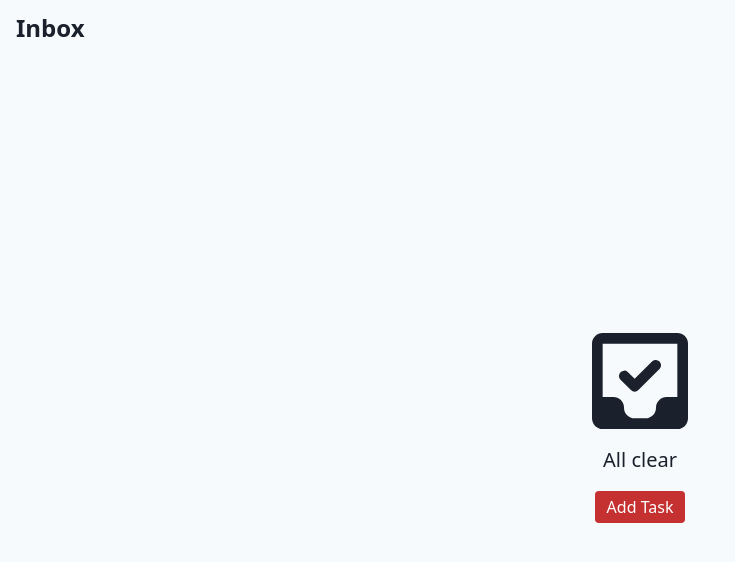
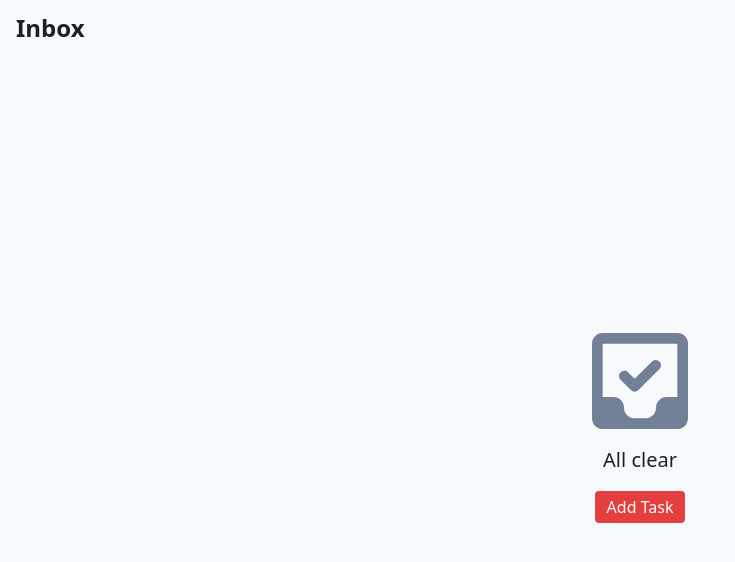
Before and after one commit to rezyaev/todo-app, a React app: page / in a window 1280 px wide. Shown: the top 562 px of the page, without its empty margins (0-735 px from the left). Built offline with nearby package versions, Linux system fonts and the light colour scheme; what @tailwindcss/custom-forms would draw is missing.

Commit message:
improve light theme colors

```diff
--- a/src/App.tsx
+++ b/src/App.tsx
@@ -174,11 +174,11 @@ const AllClearView: React.FC<{ dispatch: React.Dispatch<Action> }> = ({ dispatch
 const InboxCheckIcon: React.FC<{ className: string }> = ({ className }) => (
 	<svg className={className} xmlns="http://www.w3.org/2000/svg" viewBox="0 0 24 24">
 		<path
-			className="fill-current dark:text-gray-500"
+			className="fill-current text-gray-600 dark:text-gray-500"
 			d="M5 3h14a2 2 0 0 1 2 2v14a2 2 0 0 1-2 2H5a2 2 0 0 1-2-2V5c0-1.1.9-2 2-2zm0 2v10h2a2 2 0 0 1 2 2c0 1.1.9 2 2 2h2a2 2 0 0 0 2-2c0-1.1.9-2 2-2h2V5H5z"
 		/>
 		<path
-			className="fill-current dark:text-gray-500"
+			className="fill-current text-gray-600 dark:text-gray-500"
 			d="M11 11.59l3.3-3.3a1 1 0 0 1 1.4 1.42l-4 4a1 1 0 0 1-1.4 0l-2-2a1 1 0 0 1 1.4-1.42l1.3 1.3z"
 		/>
 	</svg>
@@ -255,7 +255,7 @@ const TaskListItem: React.FC<{ task: Task; dispatch: React.Dispatch<Action> }> =
 				onChange={updateTask}
 			>
 				<input
-					className="form-checkbox text-red-600 border-none dark:bg-gray-700 rounded-full mr-2"
+					className="form-checkbox text-red-600 border-none bg-gray-400 dark:bg-gray-700 rounded-full mr-2"
 					type="checkbox"
 					checked={done}
 					onChange={updateTask}
@@ -279,11 +279,11 @@ const TaskListItem: React.FC<{ task: Task; dispatch: React.Dispatch<Action> }> =
 const TrashIcon: React.FC<{ className?: string }> = ({ className }) => (
 	<svg xmlns="http://www.w3.org/2000/svg" viewBox="0 0 24 24" className={className}>
 		<path
-			className="fill-current dark:text-gray-600"
+			className="fill-current text-gray-500 dark:text-gray-600"
 			d="M5 5h14l-.89 15.12a2 2 0 0 1-2 1.88H7.9a2 2 0 0 1-2-1.88L5 5zm5 5a1 1 0 0 0-1 1v6a1 1 0 0 0 2 0v-6a1 1 0 0 0-1-1zm4 0a1 1 0 0 0-1 1v6a1 1 0 0 0 2 0v-6a1 1 0 0 0-1-1z"
 		/>
 		<path
-			className="fill-current dark:text-gray-700"
+			className="fill-current text-gray-600 dark:text-gray-700"
 			d="M8.59 4l1.7-1.7A1 1 0 0 1 11 2h2a1 1 0 0 1 .7.3L15.42 4H19a1 1 0 0 1 0 2H5a1 1 0 1 1 0-2h3.59z"
 		/>
 	</svg>
@@ -302,7 +302,7 @@ const AddTaskButton: React.FC<{ dispatch: React.Dispatch<Action> }> = ({ dispatc
 const AddIcon: React.FC<{ className?: string }> = ({ className }) => (
 	<svg xmlns="http://www.w3.org/2000/svg" viewBox="0 0 24 24" className={className}>
 		<path
-			className="fill-current text-red-200"
+			className="fill-current text-red-100 dark:text-red-200"
 			fillRule="evenodd"
 			d="M17 11a1 1 0 0 1 0 2h-4v4a1 1 0 0 1-2 0v-4H7a1 1 0 0 1 0-2h4V7a1 1 0 0 1 2 0v4h4z"
 		/>
--- a/src/index.css
+++ b/src/index.css
@@ -19,7 +19,7 @@
 }
 
 .btn-primary {
-	@apply bg-red-700 text-white transition-colors duration-150 ease-in-out;
+	@apply bg-red-600 text-white transition-colors duration-150 ease-in-out;
 }
 
 .btn-primary:hover {
@@ -28,7 +28,7 @@
 
 @media (prefers-color-scheme: dark) {
 	.btn-primary {
-		@apply bg-red-600 text-gray-100;
+		@apply text-gray-100;
 	}
 }
 
```
